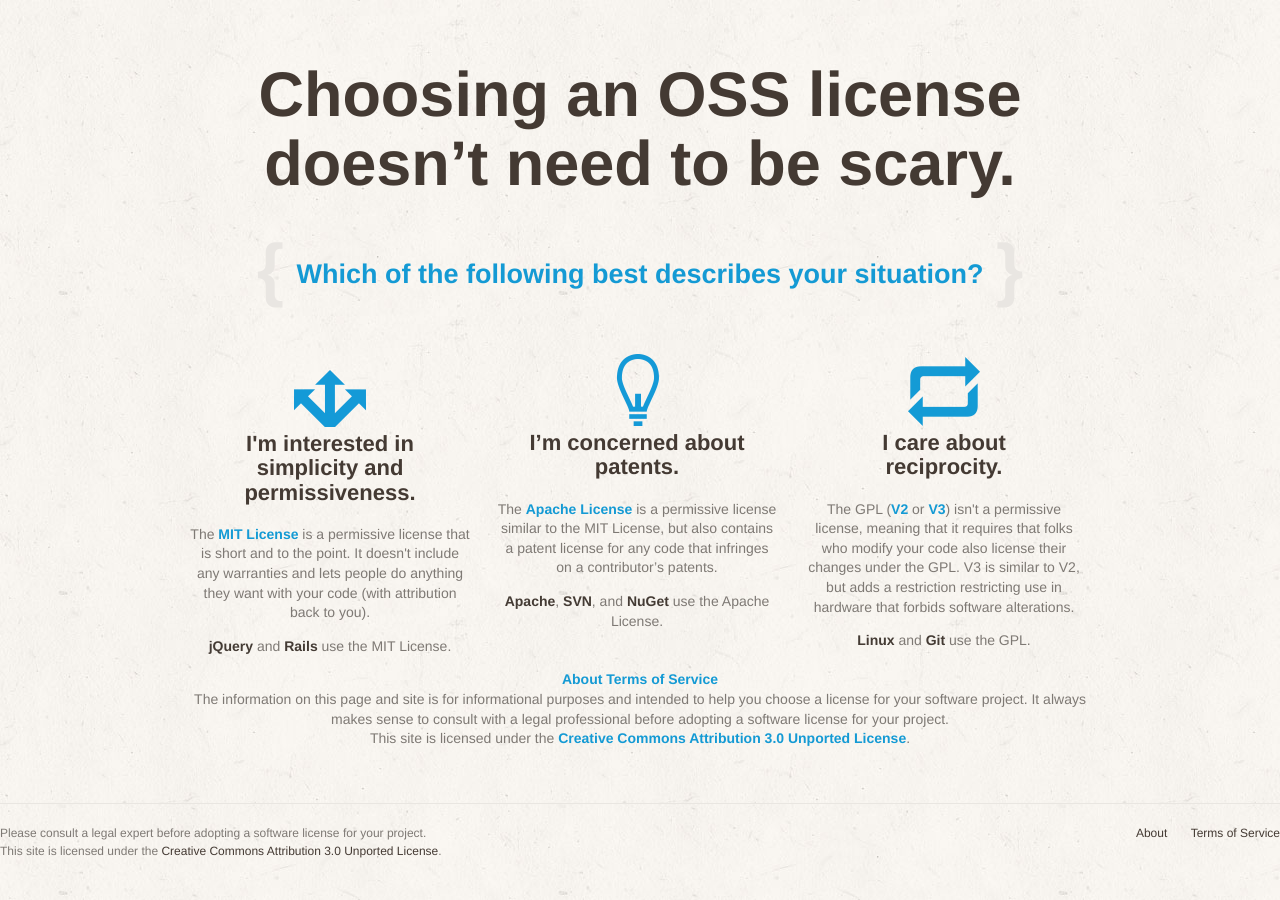
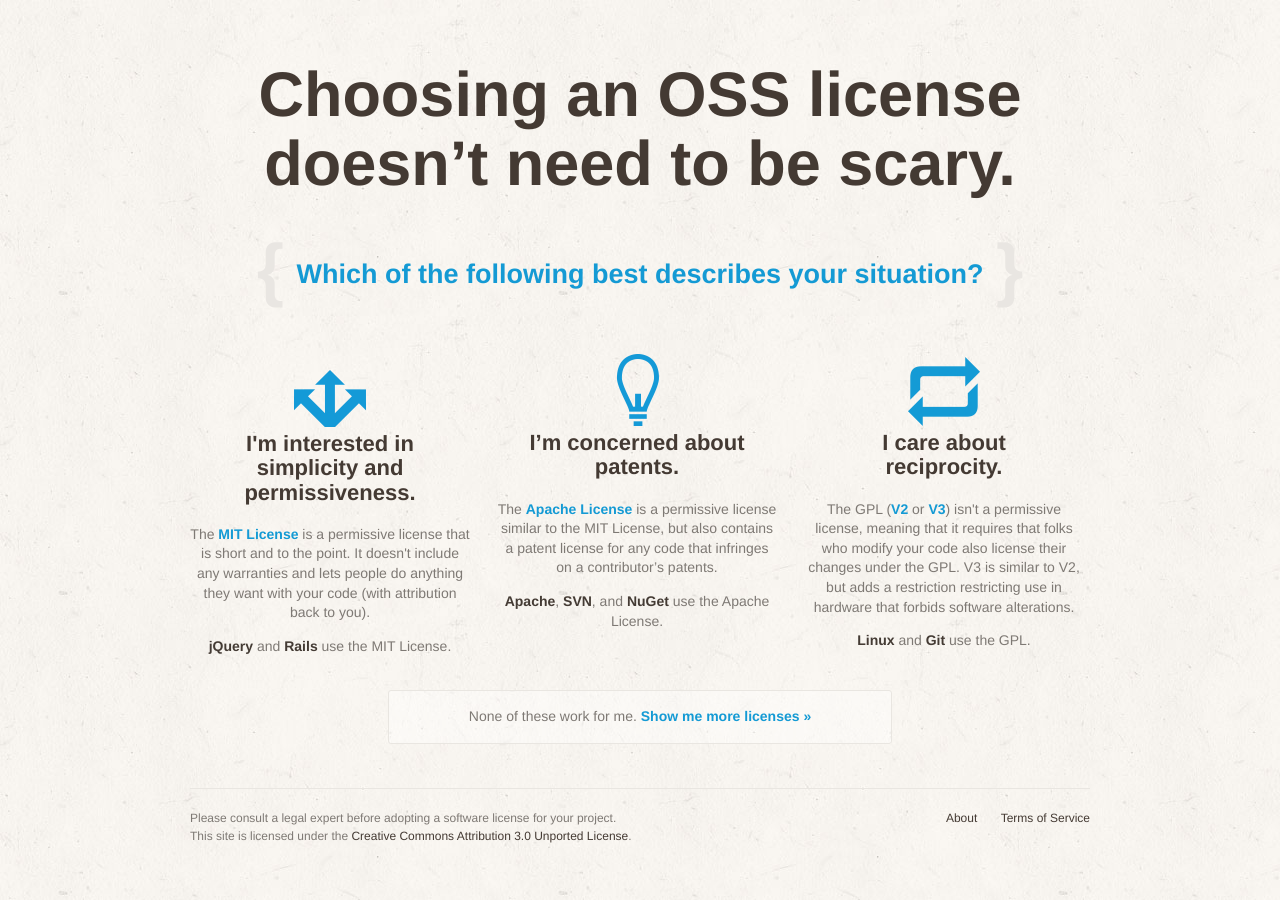
Before and after one commit to github/choosealicense.com, a Jekyll site: the page built from index.html, in a window 1280 px wide. Built offline with Jekyll 4.4.1, drawn with Linux system fonts in a browser that asks for light colours; some web fonts are replaced.

Commit message:
Fixup a bad merge.
I did a bad merge. I need to fix the callout.

```diff
--- a/index.html
+++ b/index.html
@@ -44,16 +44,9 @@
       </p>
     </li>
   </ul>
-</div>
-<div id="footer" class="cf">
-  <nav>
-    <a href="about">About</a>
-    <a href="#">Terms of Service</a>
-  </nav>
-  <p>The information on this page and site is for informational purposes and intended to help you choose a license for your software project. It always makes sense to consult with a legal professional before adopting a software license for your project.<br>
-    This site is licensed under the <a href="http://creativecommons.org/licenses/by/3.0/">
-    Creative Commons Attribution 3.0 Unported License</a>.
-</div>
+  <p class="see-more callout">
+    None of these work for me. <a href="licenses">Show me more licenses »</a>
+  </p>
     </div>
   </body>
 </html>
```
